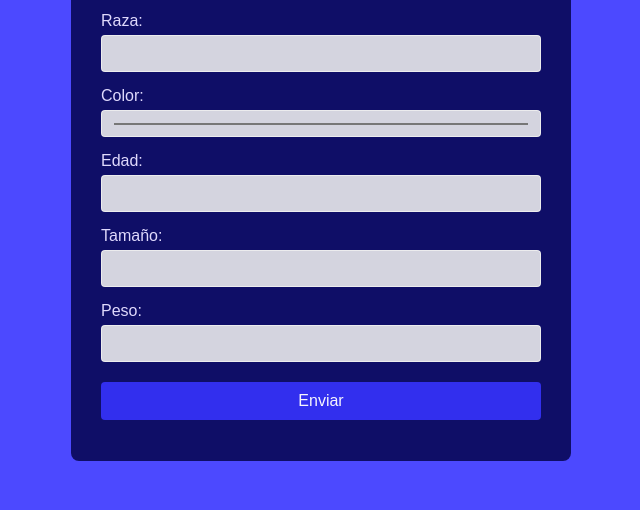
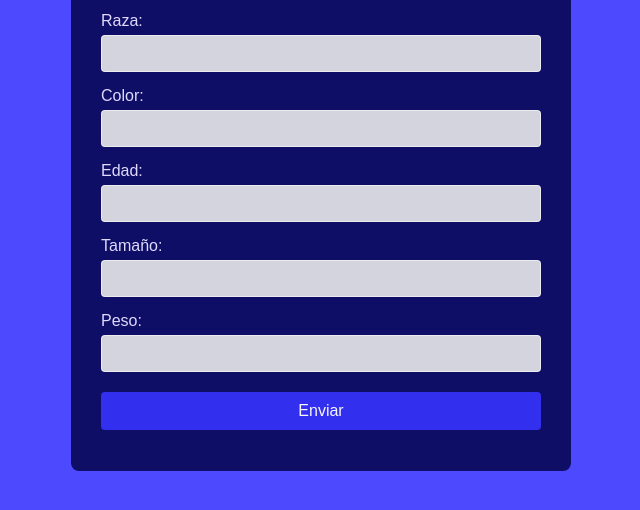
Before and after one commit to Eli-o7/demodise2025, a plain HTML site: page index.html in a window 1280 px wide. Shown: the part 196-706 px from the top of the page, without its empty margins (319-959 px from the left). Drawn offline with Linux system fonts and the light colour scheme.

Commit message:
mensajeeeeeeee

```diff
--- a/index.html
+++ b/index.html
@@ -16,7 +16,7 @@
       <input type="text" id="raza" name="raza" required>
 
       <label for="color">Color:</label>
-      <input type="color" id="color" name="color" required>
+      <input type="text" id="color" name="color" required>
 
       <label for="edad">Edad:</label>
       <input type="number" id="edad" name="edad">
```
